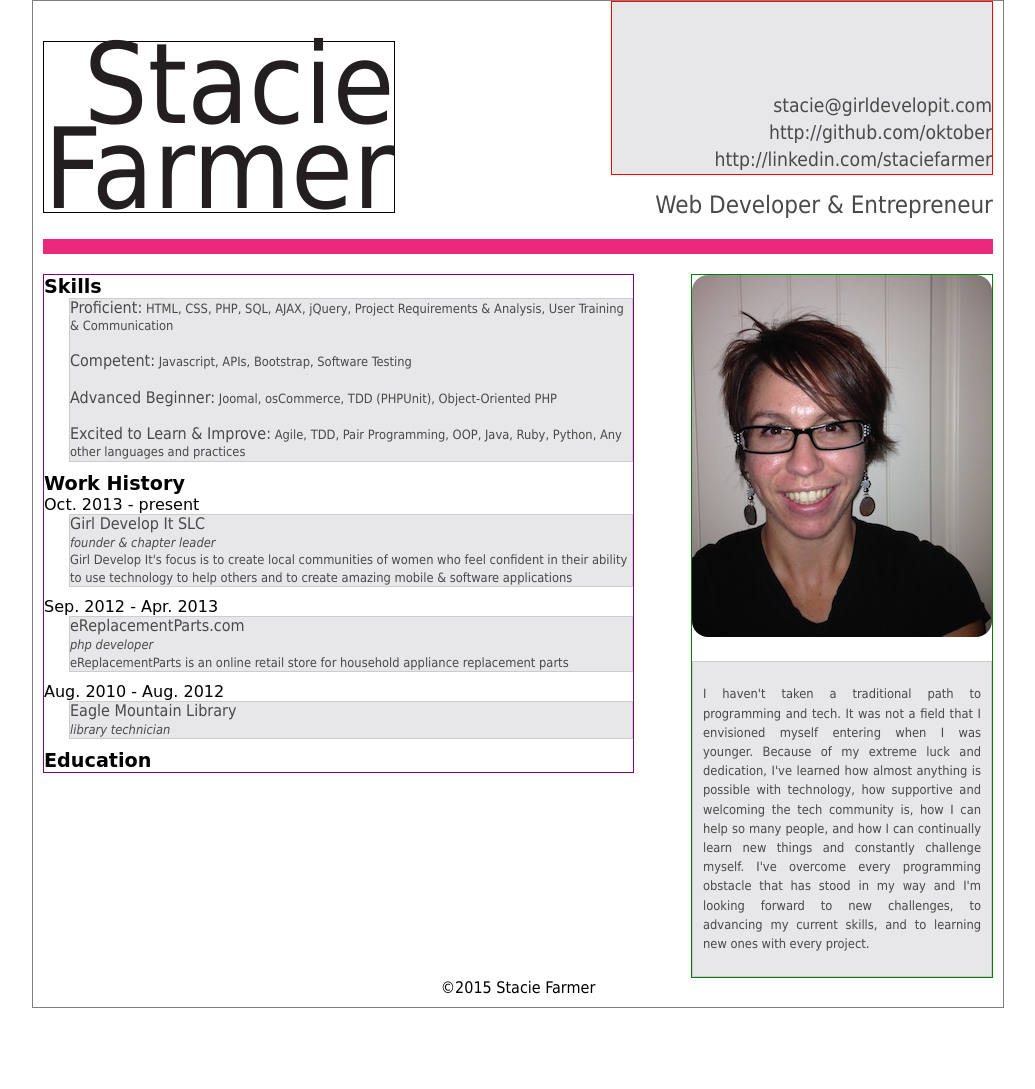
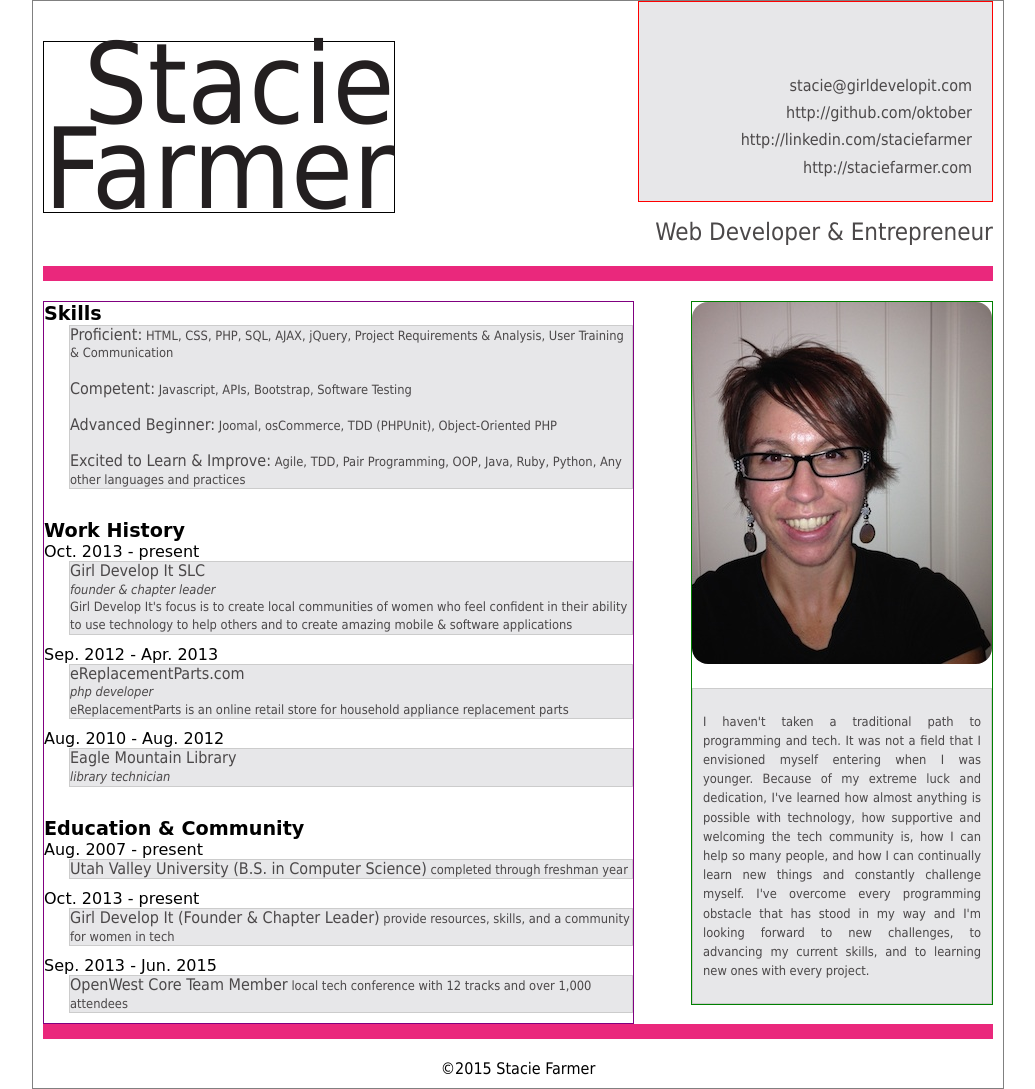
Before and after one commit to gdiSLC/intro-to-html-css, a website: page examples/end_project.html in a window 1280 px wide. Shown: the whole page, without its empty margins (122-1157 px from the left). Before the commit the page ends 1008 px from the top, so only its background shows below. Drawn offline with Linux system fonts and the light colour scheme.

Commit message:
Update styling and add divider at bottom

```diff
--- a/examples/end_project.css
+++ b/examples/end_project.css
@@ -24,12 +24,12 @@ header {
 }
 
 #contact {
-	width: 40%;
+	width: 33%;
 	float: right;
 	background-color: #E7E7E9;
-	padding-top: 90px;
+	padding: 70px 20px 20px 20px;
 	text-align: right;
-	font-size: 1.2rem;
+	font-size: 1rem;
 	line-height: 1.7rem;
 
 	border: 1px solid red;
@@ -49,6 +49,7 @@ header {
 }
 
 #divider {
+	clear:both;
 	background-color: #EA287C;
 	width: 100%;
 	height: 15px;
@@ -67,6 +68,9 @@ section.title {
 	font-family: cursive;
 	font-weight: bold;
 	font-size: 1.2rem;
+}
+section.lower {
+	margin-top: 30px;
 }
 
 section.date {
--- a/examples/end_project.html
+++ b/examples/end_project.html
@@ -10,7 +10,8 @@
 			<section id="name">Stacie<br>Farmer</section>
 			<section id="contact"><a href="mailto:stacie@girldevelopit.com">stacie@girldevelopit.com</a><br>
 				<a href="http://github.com/oktober" target="_blank">http://github.com/oktober</a><br>
-				<a href="http://linkedin.com/staciefarmer" target="_blank">http://linkedin.com/staciefarmer</a>
+				<a href="http://linkedin.com/staciefarmer" target="_blank">http://linkedin.com/staciefarmer</a><br>
+				<a href="http://staciefarmer.com" target="_blank">http://staciefarmer.com</a>
 			</section>
 			<section id="my_title">Web Developer &amp; Entrepreneur</section>
 		</header>
@@ -25,7 +26,7 @@
 			<br><br><span class="skill_section">Excited to Learn &amp; Improve:</span> Agile, TDD, Pair Programming, OOP, Java, Ruby, Python, Any other languages and practices
 			</section>
 
-			<section class="title">Work History</section>
+			<section class="title lower">Work History</section>
 			<section class="date">Oct. 2013 - present</section>
 			<section class="block">
 				<span class="skill_section">Girl Develop It SLC</span><br>
@@ -46,7 +47,22 @@
 				<span style="font-style:italic;">library technician</span>
 			</section>
 
-			<section class="title">Education</section>
+			<section class="title lower">Education &amp; Community</section>
+			<section class="date">Aug. 2007 - present</section>
+			<section class="block">
+				<span class="skill_section">Utah Valley University (B.S. in Computer Science)</span> completed through freshman year
+			</section>
+
+			<section class="date">Oct. 2013 - present</section>
+			<section class="block">
+				<span class="skill_section">Girl Develop It (Founder &amp; Chapter Leader)</span> provide resources, skills, and a community for women in tech
+			</section>
+
+			<section class="date">Sep. 2013 - Jun. 2015</section>
+			<section class="block">
+				<span class="skill_section">OpenWest Core Team Member</span> local tech conference with 12 tracks and over 1,000 attendees
+			</section>
+
 		</section>
 		<section id="right_column">
 			<section><img src="stacie_farmer.jpg" style="border-radius:1rem;"></section>
@@ -55,6 +71,8 @@
 			</section>
 		</section>
 
+		<div id="divider"></div>
+
 		<footer>&copy;2015 Stacie Farmer
 		</footer>
 	</body>
```
